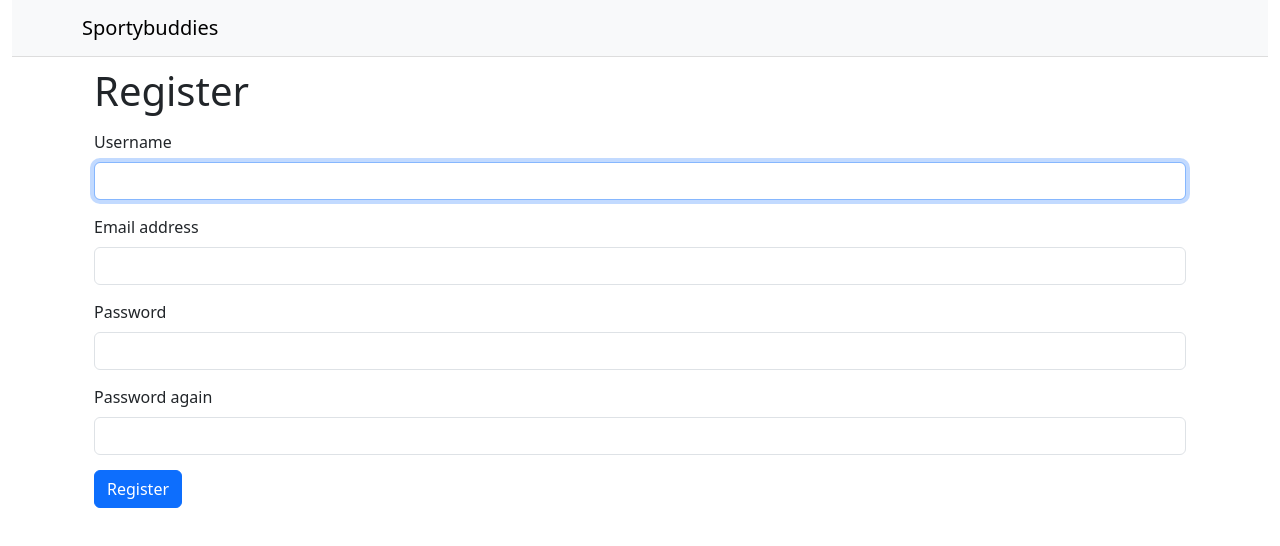
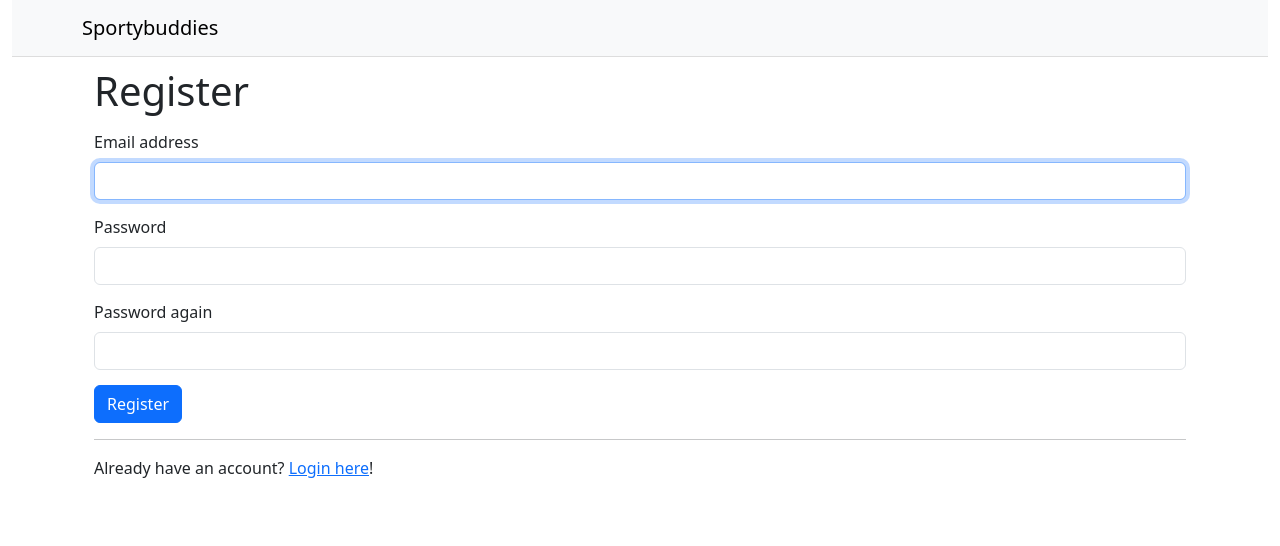
Before and after one commit to tbaran2001/react-sportybuddies, a React (Create React App) app: page /register in a window 1280 px wide. Shown: the top 546 px of the page. Built offline with nearby package versions, Linux system fonts and the light colour scheme; no server answers.

Commit message:
Update login function parameter name to email, delete username field from registration

```diff
--- a/src/contexts/UserProvider.js
+++ b/src/contexts/UserProvider.js
@@ -19,8 +19,8 @@ export default function UserProvider({ children }) {
     })();
   }, [api]);
 
-  const login = async (username, password) => {
-    const result = await api.login(username, password);
+  const login = async (email, password) => {
+    const result = await api.login(email, password);
     if (result === 'ok') {
       const response = await api.get('/auth/me');
       setUser(response.ok ? response.body : null);
--- a/src/pages/LoginPage.js
+++ b/src/pages/LoginPage.js
@@ -10,7 +10,7 @@ import { Link,useNavigate, useLocation } from "react-router-dom";
 
 export default function LoginPage() {
   const [formErrors, setFormErrors] = useState({});
-  const usernameField = useRef();
+  const emailField = useRef();
   const passwordField = useRef();
   const { login } = useUser();
   const flash = useFlash();
@@ -18,17 +18,17 @@ export default function LoginPage() {
   const location = useLocation();
 
   useEffect(() => {
-    usernameField.current.focus();
+    emailField.current.focus();
   }, []);
 
   const onSubmit = async (ev) => {
     ev.preventDefault();
-    const username = usernameField.current.value;
+    const email = emailField.current.value;
     const password = passwordField.current.value;
 
     const errors = {};
-    if (!username) {
-      errors.username = "Username must not be empty.";
+    if (!email) {
+      errors.email = "Email must not be empty.";
     }
     if (!password) {
       errors.password = "Password must not be empty.";
@@ -38,9 +38,9 @@ export default function LoginPage() {
       return;
     }
 
-    const result = await login(username, password);
+    const result = await login(email, password);
     if (result === 'fail') {
-      flash('Invalid username or password', 'danger');
+      flash('Invalid email or password', 'danger');
     }
     else if (result === 'ok') {
       let next = '/';
@@ -56,10 +56,10 @@ export default function LoginPage() {
       <h1>Login</h1>
       <Form onSubmit={onSubmit}>
         <InputField
-          name="username"
-          label="Username or email address"
-          error={formErrors.username}
-          fieldRef={usernameField}
+          name="email"
+          label="Email address"
+          error={formErrors.email}
+          fieldRef={emailField}
         />
         <InputField
           name="password"
--- a/src/pages/RegistrationPage.js
+++ b/src/pages/RegistrationPage.js
@@ -3,20 +3,19 @@ import Form from "react-bootstrap/Form";
 import Button from "react-bootstrap/Button";
 import Body from "../components/Body";
 import InputField from "../components/InputField";
-import { useNavigate } from "react-router-dom";
+import { Link, useNavigate } from "react-router-dom";
 import { useApi } from "../contexts/ApiProvider";
 import { useFlash } from "../contexts/FlashProvider";
 
 export default function RegistrationPage() {
   const [formErrors, setFormErrors] = useState({});
-  const usernameField = useRef();
   const emailField = useRef();
   const passwordField = useRef();
   const password2Field = useRef();
   const flash = useFlash();
 
   useEffect(() => {
-    usernameField.current.focus();
+    emailField.current.focus();
   }, []);
 
   const navigate = useNavigate();
@@ -48,12 +47,6 @@ export default function RegistrationPage() {
       <h1>Register</h1>
       <Form onSubmit={onSubmit}>
         <InputField
-          name="username"
-          label="Username"
-          error={formErrors.username}
-          fieldRef={usernameField}
-        />
-        <InputField
           name="email"
           label="Email address"
           error={formErrors.email}
@@ -77,6 +70,8 @@ export default function RegistrationPage() {
           Register
         </Button>
       </Form>
+      <hr />
+      <p>Already have an account? <Link to="/login">Login here</Link>!</p>
     </Body>
   );
 }
```
